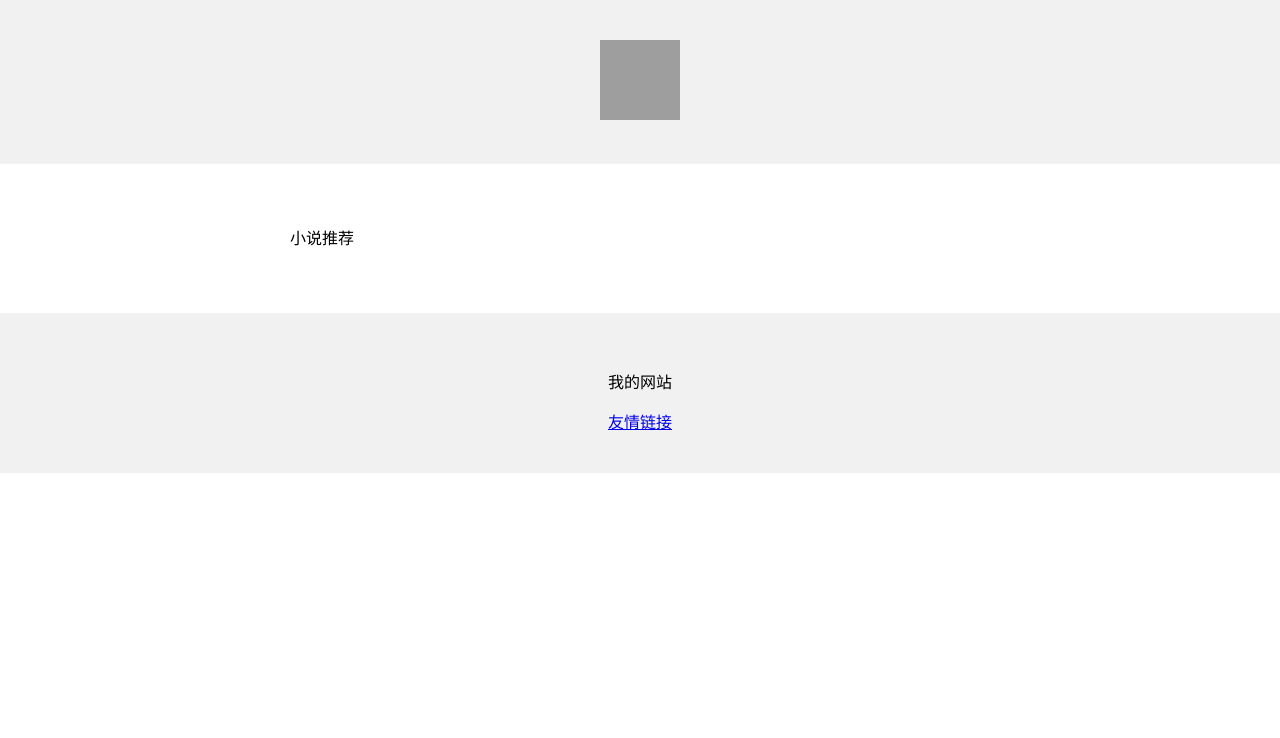
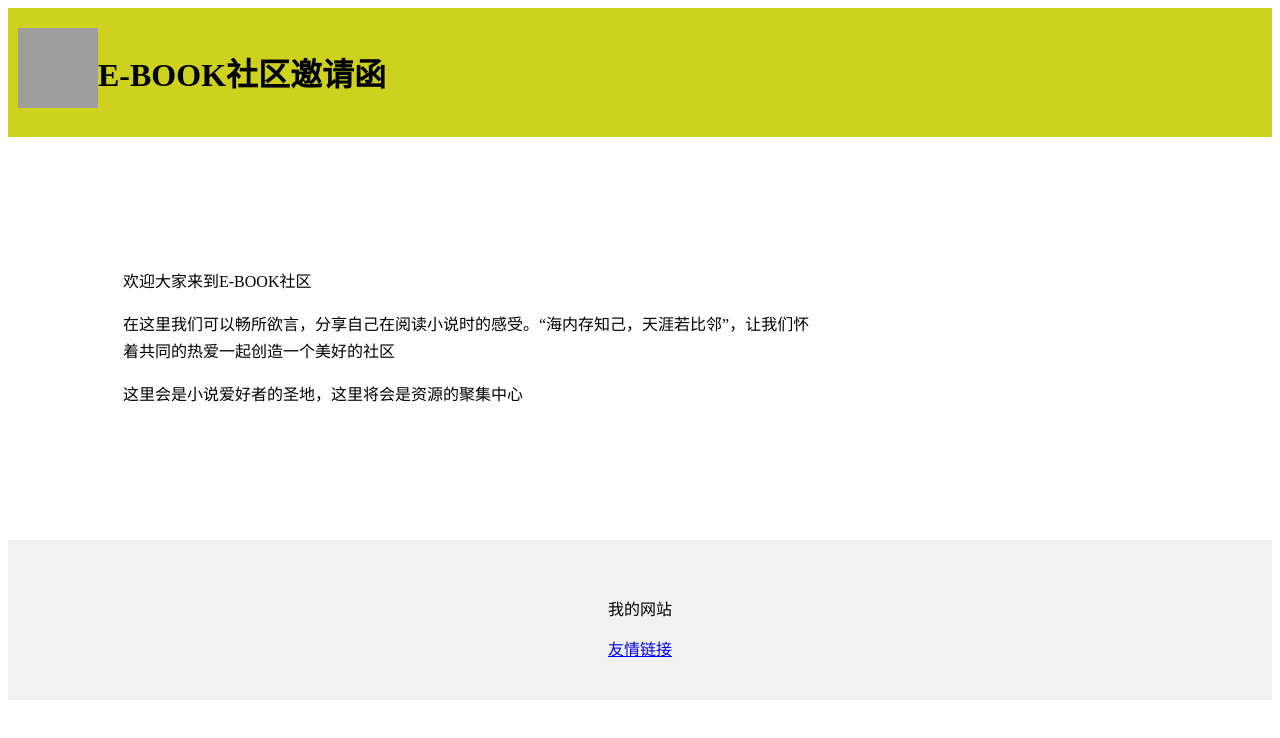
Before and after one commit to spacezh/space, a plain HTML site: page index.html in a window 1280 px wide. Drawn offline with Linux system fonts and the light colour scheme; grey boxes are pictures that could not be loaded.

Commit message:
Add files via upload

```diff
--- a/index.html
+++ b/index.html
@@ -1,35 +1,49 @@
 <!DOCTYPE html>
-<html lang="ZH-CN" >
+<html lang="ZH-CN">
   <head>
-    <meta charset="utf-8" >
+    <meta charset="utf-8" />
     <meta name="viewport" content="width=device-width, initial-scale=1" />
     <title>朱涵的个人网页</title>
-    <style>
-      body {margin: 0;}
-    </style>
+    <style></style>
   </head>
+
   <body>
-    <div style="
-    background-color: #f1f1f1;
-    text-align: center;
-    padding: 40px;" >
-      <img src="https://s1.328888.xyz/2022/09/04/15J0C.jpg" alt="space" width="80px" height="80px">
+    <div
+      style="
+        background-color: #ced11e;
+        padding: 20px;
+        padding-left: 10px;
+        display: flex;
+      "
+    >
+      <img
+        src="https://s1.328888.xyz/2022/09/04/15J0C.jpg"
+        alt="space"
+        width="80px"
+        height="80px"
+      />
+      <h1>E-BOOK社区邀请函</h1>
     </div>
-    <div style="
-      max-width: 700px;
-      padding: 15px;
-      margin: 30px auto;
-      line-height: 1.7">
-      <p>小说推荐</p>
-
+    <div
+      style="max-width: 700px; padding: 15px; line-height: 1.7; margin: 100px"
+    >
+      <p>欢迎大家来到E-BOOK社区</p>
+      <p>
+        在这里我们可以畅所欲言，分享自己在阅读小说时的感受。“海内存知己，天涯若比邻”，让我们怀着共同的热爱一起创造一个美好的社区
+      </p>
+      <p>这里会是小说爱好者的圣地，这里将会是资源的聚集中心</p>
     </div>
-    <div style="
-    background-color: #f1f1f1;
-    text-align: center;
-    padding: 40px;
-    font-size: 12px；">
-    <p>我的网站</p>
-    <a href="https://spacezh.github.io/space/">友情链接</a>
+    <div
+      style="
+        background-color: #f1f1f1;
+        text-align: center;
+        padding: 40px;
+        font-size: 12px；
+        align-items: center;
+      "
+    >
+      <p>我的网站</p>
+      <a href="https://spacezh.github.io/space/">友情链接</a>
     </div>
   </body>
 </html>
```
